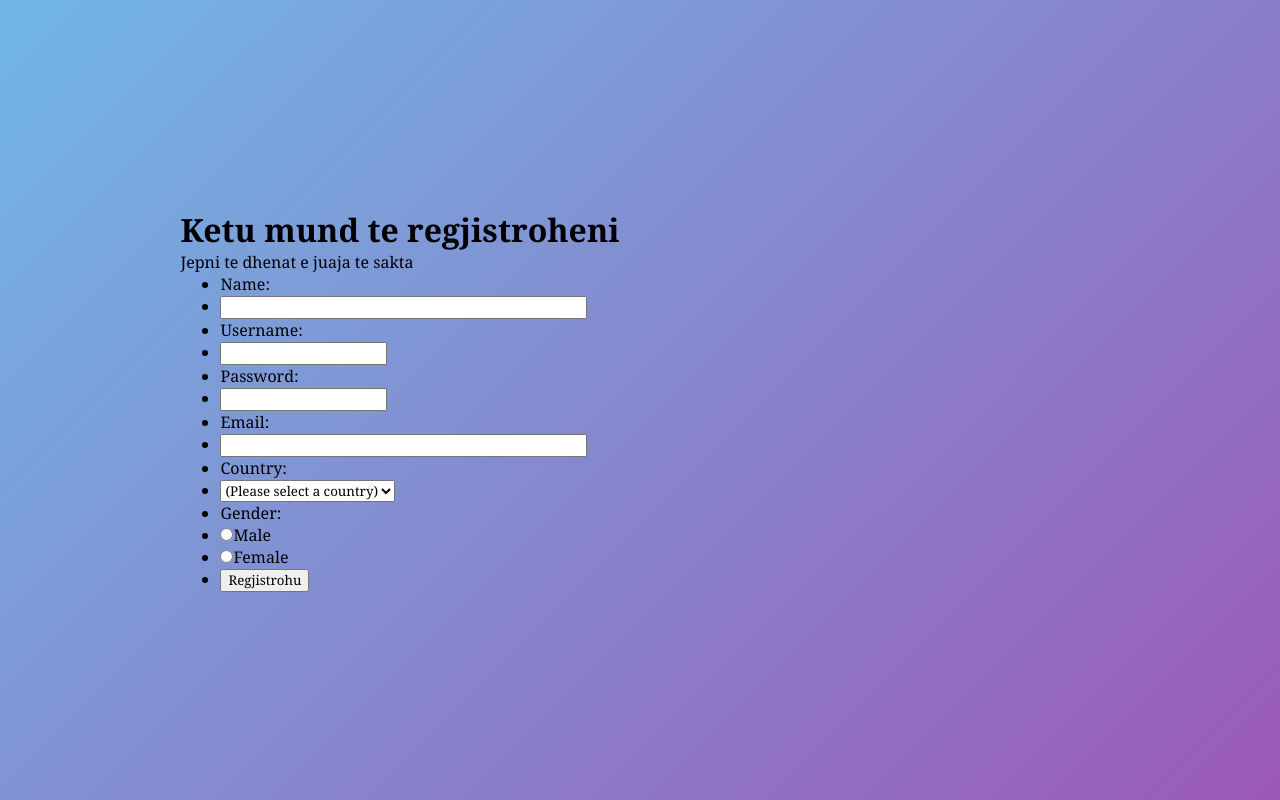
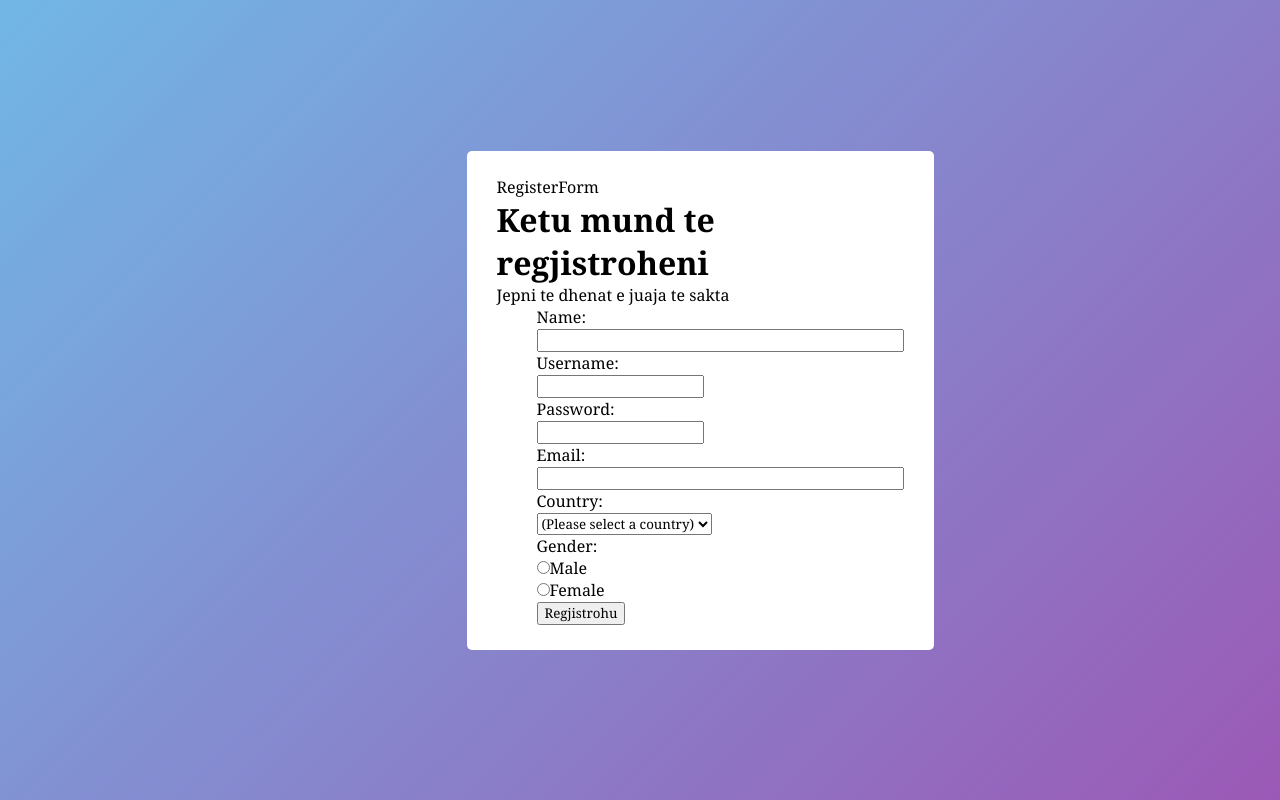
Before and after one commit to EdinaBajraktari/PROJEKTI, a PHP site: page /register.html in a window 1280 px wide. Run offline with PHP 8.4, Linux system fonts and the light colour scheme.

Commit message:
register
.

```diff
--- a/register.css
+++ b/register.css
@@ -11,22 +11,39 @@ body{
     padding: 10px;
     background:linear-gradient(135deg, #71b7e6, #9b59b6);
 }
-.formulari{
+.register{
     max-width: 700px;
     width: 100%;
     background: #fff;
     padding: 25px 30px;
     border-radius: 5px;
+    justify-content: center;
+    margin-left: 600px;
 }
-.formulari.title{
+.register.title{
     font-size: 25px;
     font-weight: 500;
     position: relative;
 }
-.formulari.title::before{
+.register.title::before{
     content: "";
     position: absolute;
+    left: 0%;
+    bottom: 0%;
     height: 3px;
     width: 30px;
-    background: #9b59b6;
+    background:linear-gradient(135deg, #71b7e6, #9b59b6);;
 }
+ul{
+    list-style-type: none;
+}
+.register form.label{
+    display: flex;
+    flex-wrap: wrap;
+}
+ form.label.li{
+    width: calc(100% /2-20px);
+}
+label{
+    height: 45px;
+}
--- a/register.html
+++ b/register.html
@@ -6,7 +6,11 @@
     <link rel="stylesheet" href="register.css">
 </head>
 <body>
+    <div class="register">
+    <div class="title">RegisterForm </div>
     <div id="Formulari">
+        <form action="#">
+            <div class="user-details">
         <h1>Ketu mund te regjistroheni</h1>
         <p>Jepni te dhenat e juaja te sakta</p>
         <form>
@@ -34,6 +38,11 @@
         <li><input type="submit" value="Regjistrohu" id="submit" /></li>
         </ul>
         </form>
+            </div>
+            </form>
+        </div>
+    </div>
+
         <script>
         var nameRegex=/[a-zA-z\s]+$/;
         if(!nameRegex.test(name)){
```
